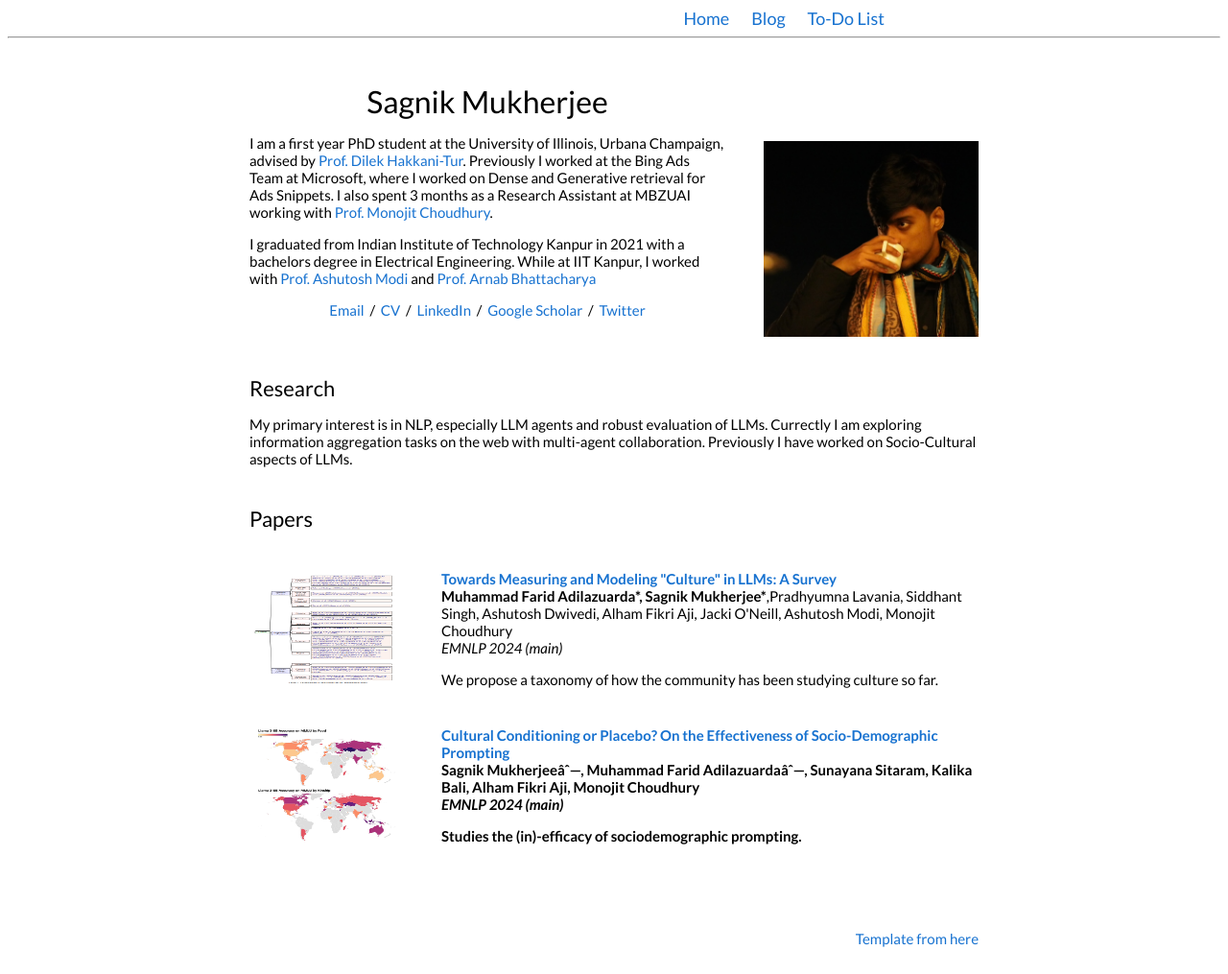
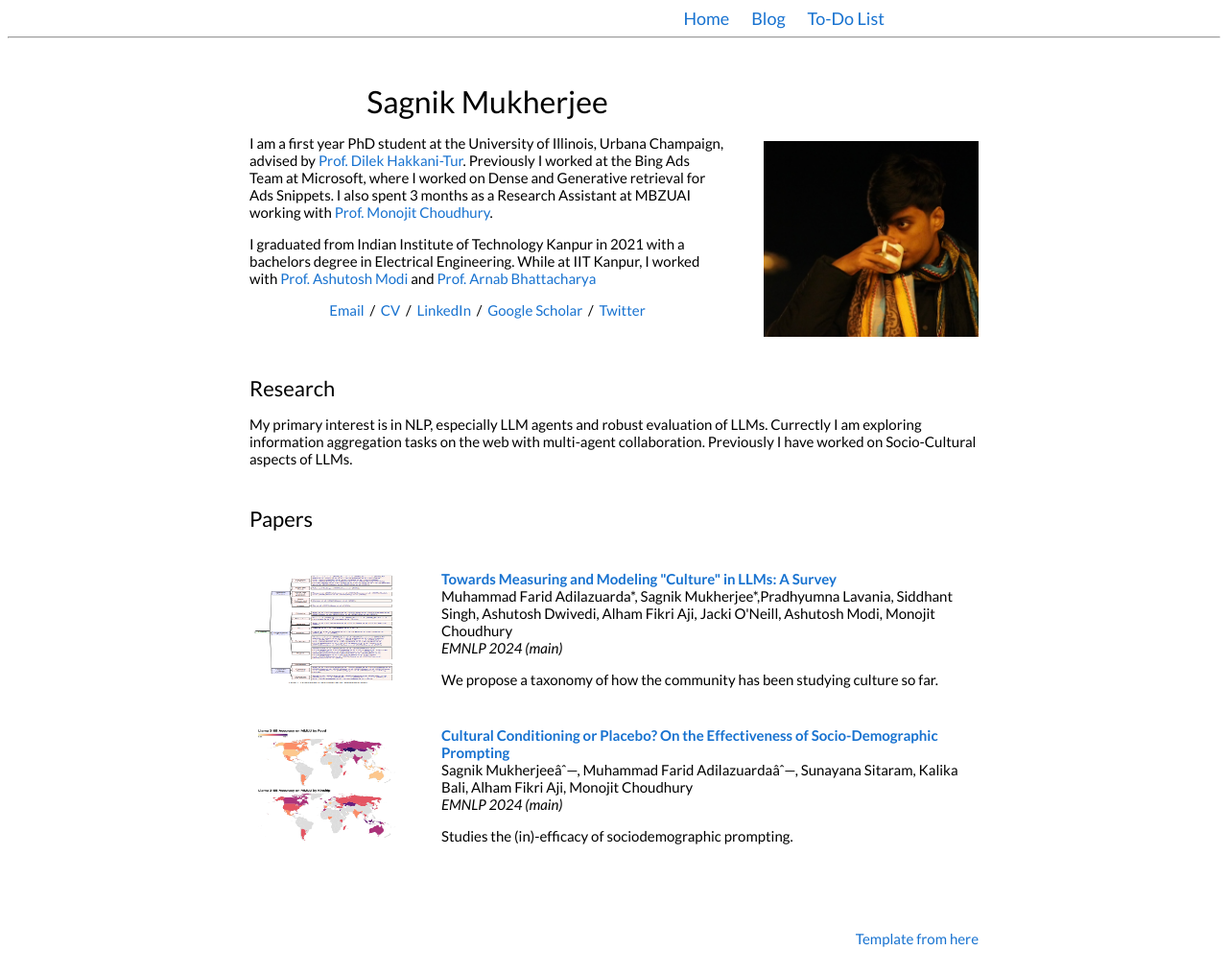
Before and after one commit to SagnikMukherjee/sagnikmukherjee.github.io, a plain HTML site: page index.html in a window 1280 px wide. Shown: the whole page at 96% size. Drawn offline with Linux system fonts and the light colour scheme.

Commit message:
Update index.html

```diff
--- a/index.html
+++ b/index.html
@@ -140,7 +140,7 @@
                     <papertitle>Towards Measuring and Modeling "Culture" in LLMs: A Survey</papertitle>
                 </a>
               <br>
-              <strong>Muhammad Farid Adilazuarda*, Sagnik Mukherjee*</strong>,Pradhyumna Lavania, Siddhant Singh, Ashutosh Dwivedi, Alham Fikri Aji, Jacki O'Neill, Ashutosh Modi, Monojit Choudhury
+              Muhammad Farid Adilazuarda*, Sagnik Mukherjee*,Pradhyumna Lavania, Siddhant Singh, Ashutosh Dwivedi, Alham Fikri Aji, Jacki O'Neill, Ashutosh Modi, Monojit Choudhury
                 <br>
                 <em>EMNLP 2024 (main)</em>
                 <p>We propose a taxonomy of how the community has been studying culture so far.</p>
@@ -158,7 +158,7 @@
                     <papertitle>Cultural Conditioning or Placebo? On the Effectiveness of Socio-Demographic Prompting</papertitle>
                 </a>
               <br>
-              <strong>Sagnik Mukherjee∗, Muhammad Farid Adilazuarda∗, Sunayana Sitaram, Kalika Bali, Alham Fikri Aji, Monojit Choudhury
+              Sagnik Mukherjee∗, Muhammad Farid Adilazuarda∗, Sunayana Sitaram, Kalika Bali, Alham Fikri Aji, Monojit Choudhury
                 <br>
                 <em>EMNLP 2024 (main)</em>
                 <p>Studies the (in)-efficacy of sociodemographic prompting.</p>
```
